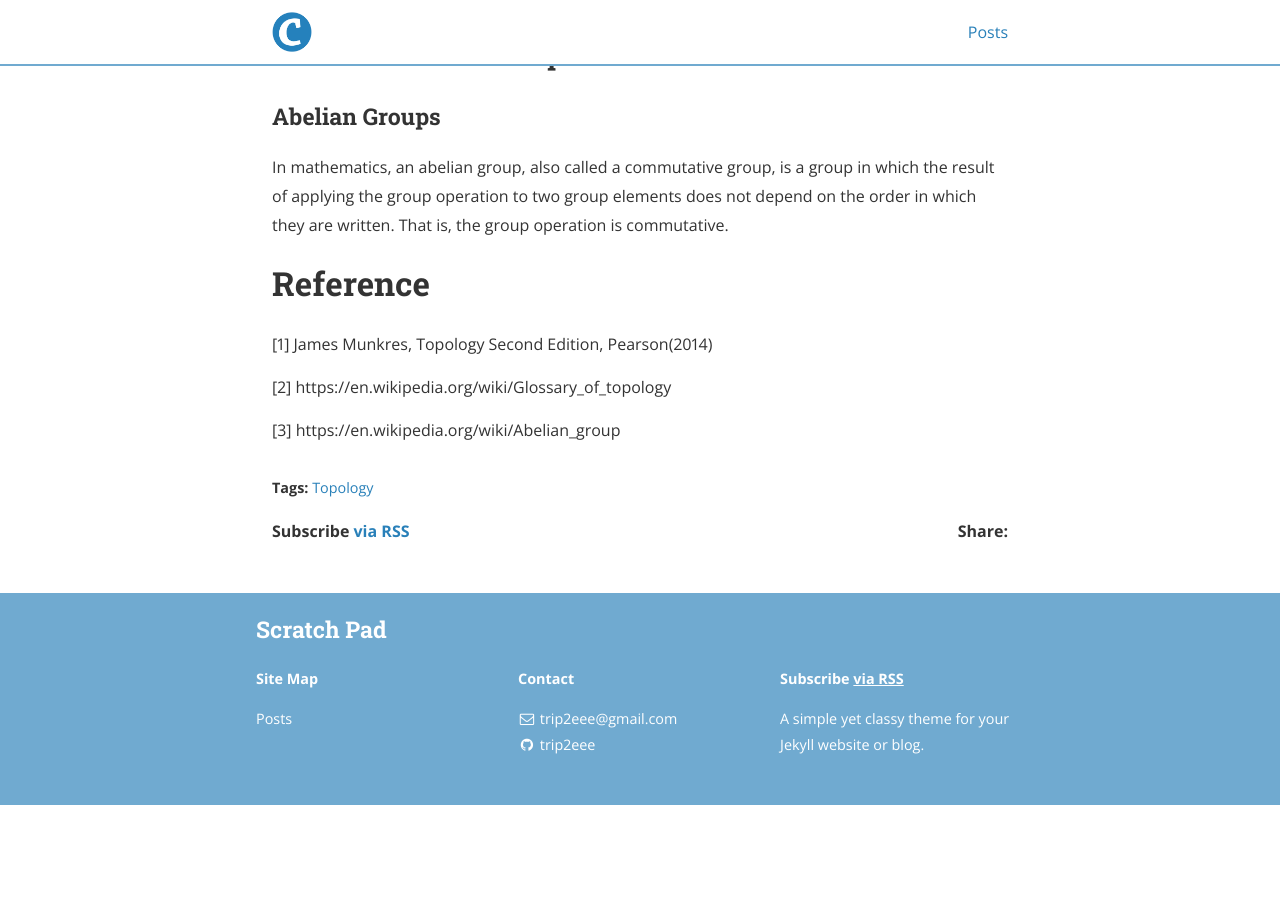
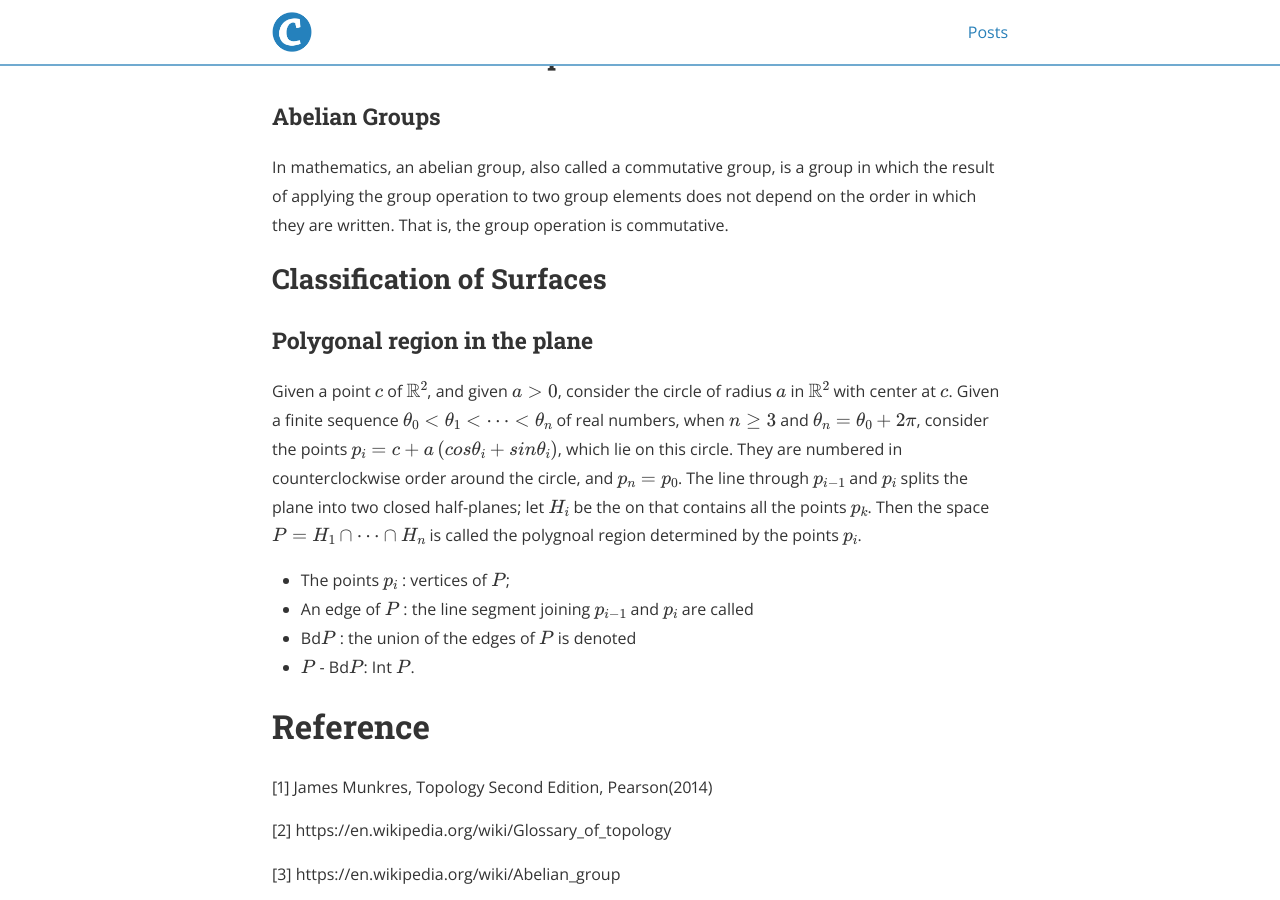
Before and after one commit to trip2eee/trip2eee.github.io, a Jekyll site: the page built from _posts/2022-10-21-Glossary-of-topology.md, in a window 1280 px wide and 900 px high, scrolled down 6571 px. Built offline with Jekyll 4.4.1, drawn with Linux system fonts in a browser that asks for light colours; nearby versions of some CDN libraries; formulas are drawn with MathJax 3; before the commit the page ends 7376 px from its top, so only the background shows below that.

Commit message:
polygon in topology

```diff
--- a/_posts/2022-10-21-Glossary-of-topology.md
+++ b/_posts/2022-10-21-Glossary-of-topology.md
@@ -179,6 +179,16 @@ Let $p: E \rightarrow B$ be continuous and surjective. If every point $b$ of $B$
 ### Abelian Groups
 In mathematics, an abelian group, also called a commutative group, is a group in which the result of applying the group operation to two group elements does not depend on the order in which they are written. That is, the group operation is commutative.
 
+
+## Classification of Surfaces
+### Polygonal region in the plane
+Given a point $c$ of $\mathbb{R}^2$, and given $a>0$, consider the circle of radius $a$ in $\mathbb{R}^2$ with center at $c$. Given a finite sequence $\theta_0 < \theta_1 < \dots < \theta_n$ of real numbers, when $n \geq 3$ and $\theta_n = \theta_0 + 2\pi$, consider the points $p_i = c + a\left(cos\theta_i + sin\theta_i\right)$, which lie on this circle. They are numbered in counterclockwise order around the circle, and $p_n = p_0$. The line through $p_{i-1}$ and $p_i$ splits the plane into two closed half-planes; let $H_i$ be the on that contains all the points $p_k$. Then the space $P = H_1 \cap \dots \cap H_n$ is called the polygnoal region determined by the points $p_i$.
+
+- The points $p_i$ : vertices of $P$;
+- An edge of $P$ : the line segment joining $p_{i-1}$ and $p_i$ are called
+- Bd$P$ : the union of the edges of $P$ is denoted
+- $P$ - Bd$P$: Int $P$.
+
 # Reference
 [1] James Munkres, Topology Second Edition, Pearson(2014)
 
```
